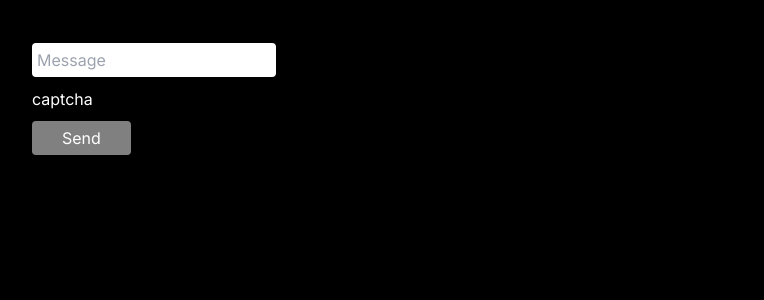
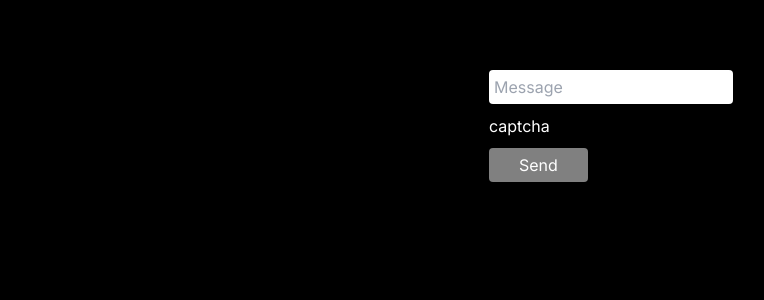
Before and after one commit to Nganga-A/captcha, a Next.js app: page / in a window 1280 px wide. Shown: the top 300 px of the page, without its empty margins (1-765 px from the left). Built offline with nearby package versions, Linux system fonts and the light colour scheme.

Commit message:
structure form adjustments

```diff
--- a/src/app/globals.css
+++ b/src/app/globals.css
@@ -30,6 +30,7 @@ body {
   padding: 33px;
   color: white;
   background: black;
+  padding-top: 60px;
 }
 
 main {
--- a/src/app/page.tsx
+++ b/src/app/page.tsx
@@ -2,10 +2,10 @@
 
 export default function Home() {
   return (
-    <div>
+    <main>
       <input type="text" placeholder="Message"/>
       <div>captcha</div>
       <button>Send</button>
-    </div>
+    </main>
   )
 }
```
